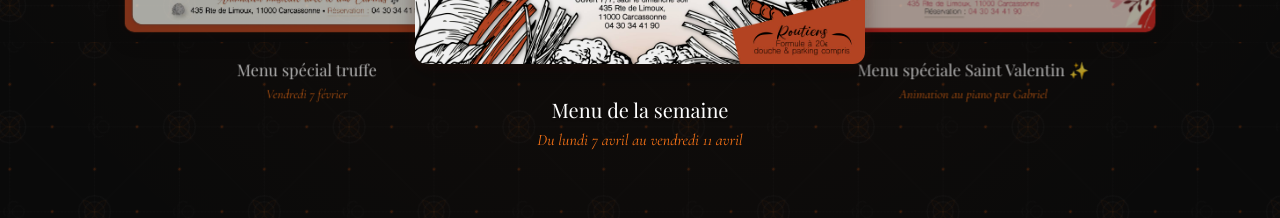
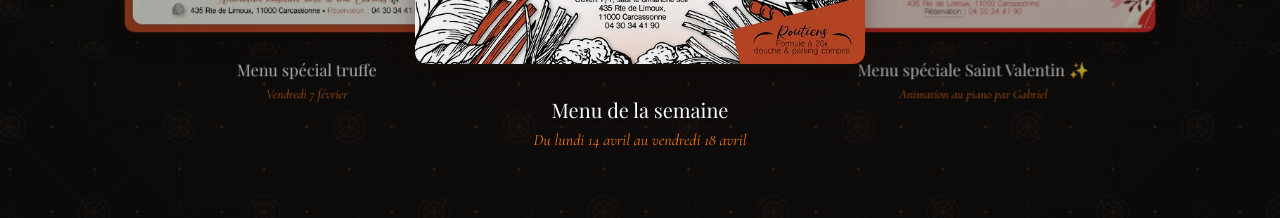
Before and after one commit to CaptainIgl00/BrasserieChezJu, a Nuxt app: page / in a window 1280 px wide. Shown: the part 4880-5098 px from the top of the page. Built offline with nearby package versions, Linux system fonts and the light colour scheme; a web font is replaced by a local one.

Commit message:
update: change Instagram post URL and update menu description for April 14-18

```diff
--- a/components/home/InstagramFeed.vue
+++ b/components/home/InstagramFeed.vue
@@ -112,9 +112,9 @@ const instagramPosts = ref<InstagramPost[]>([
   {
     id: '2',
     imageUrl: '/images/instagram/menu_semaine.jpg',
-    postUrl: 'https://www.instagram.com/p/DIGdngTx6eM/',
+    postUrl: 'https://www.instagram.com/p/DIZPRMphOla/',
     title: 'Menu de la semaine',
-    description: 'Du lundi 7 avril au vendredi 11 avril'
+    description: 'Du lundi 14 avril au vendredi 18 avril'
   },
   {
     id: '3',
```
Also changed, not shown: public/images/instagram/menu_semaine.jpg.
